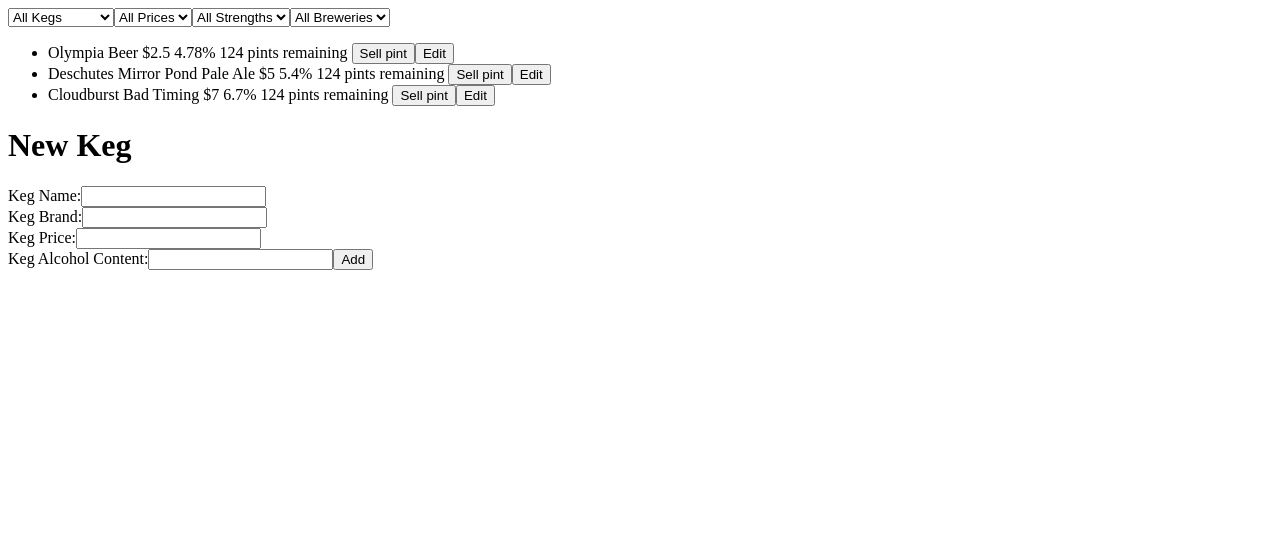
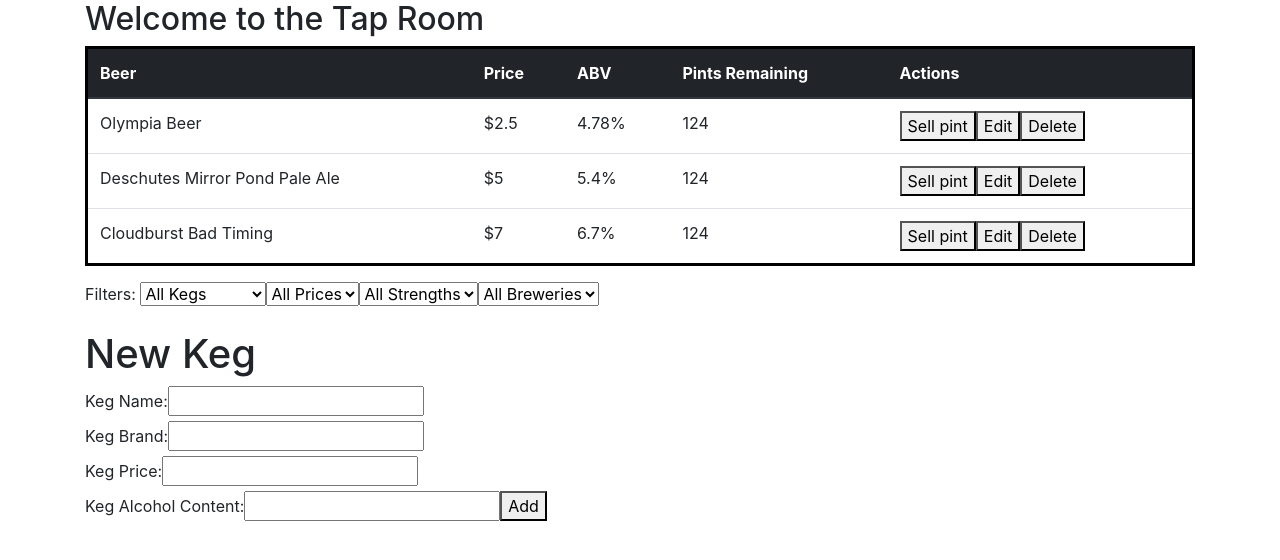
Before and after one commit to zachweintraub/tap-room, an Angular app: page / in a window 1280 px wide. Shown: the top 560 px of the page. Built offline with nearby package versions, Linux system fonts and the light colour scheme.

Commit message:
add delete button to display table

```diff
--- a/src/app/app.component.html
+++ b/src/app/app.component.html
@@ -1,3 +1,4 @@
-<app-keg-list [childKegList]='masterKegList' (clickSender)='editKeg($event)' (sellSender)='sellPint($event)'></app-keg-list>
+<h2>Welcome to the Tap Room</h2>
+<app-keg-list [childKegList]='masterKegList' (clickSender)='editKeg($event)' (clickDelete)="deleteKeg($event)" (sellSender)='sellPint($event)'></app-keg-list>
 <app-edit-keg [childSelectedKeg]='selectedKeg' (clickSender)='editKeg($event)'></app-edit-keg>
 <app-new-keg (sendKeg)='addKeg($event)'></app-new-keg>
--- a/src/app/app.component.ts
+++ b/src/app/app.component.ts
@@ -23,6 +23,14 @@
     this.selectedKeg = clickedKeg;
   }
 
+  deleteKeg(clickedKeg: Keg) {
+    for(let i = 0; i < this.masterKegList.length; i++) {
+      if(clickedKeg.name == this.masterKegList[i].name && clickedKeg.brand == this.masterKegList[i].brand) {
+        this.masterKegList.splice(i, 1);
+      }
+    }
+  }
+
   finishedEditing() {
     this.selectedKeg = null;
   }
--- a/src/app/edit-keg/edit-keg.component.html
+++ b/src/app/edit-keg/edit-keg.component.html
@@ -12,5 +12,4 @@
   <label>ABV:</label>
   <input [(ngModel)]="childSelectedKeg.alcoholContent"><br>
   <button (click)="saveButtonClicked()">Save</button>
-  <!-- <button (click)="deleteKeg(childSelectedKeg)">Delete</button> -->
 </div>
--- a/src/app/edit-keg/edit-keg.component.ts
+++ b/src/app/edit-keg/edit-keg.component.ts
@@ -12,13 +12,13 @@
 
   @Input() childSelectedKeg: Keg;
   @Output() clickSender = new EventEmitter();
+  @Output() clickDelete = new EventEmitter();
 
   saveButtonClicked() {
     this.clickSender.emit(null)
   }
 
-
-  // deleteKeg(selectedKeg: Keg) {
-
-  // }
+  deleteClicked(deleteKeg: Keg) {
+    this.clickDelete.emit(deleteKeg);
+  }
 }
--- a/src/app/keg-list/keg-list.component.css
+++ b/src/app/keg-list/keg-list.component.css
@@ -0,0 +1,3 @@
+.table {
+    border: solid black 3px;
+}
--- a/src/app/keg-list/keg-list.component.html
+++ b/src/app/keg-list/keg-list.component.html
@@ -1,3 +1,30 @@
+<!-- <ul>
+  <li *ngFor='let currentKeg of childKegList | pints:filterByPintsLeft | price:filterByPrice | strength:filterByStrength | brewery:filterByBrewery'>{{currentKeg.brand}} {{currentKeg.name}} ${{currentKeg.price}} {{currentKeg.alcoholContent}}% {{currentKeg.level}} pints remaining
+    <button (click)="sellButtonClicked(currentKeg)">Sell pint</button><button (click)="editButtonClicked(currentKeg)">Edit</button>
+  </li>
+  </ul> -->
+
+  <table class="table">
+    <thead class="thead-dark">
+      <tr>
+        <th scope="col">Beer</th>
+        <th scope="col">Price</th>
+        <th scope="col">ABV</th>
+        <th scope="col">Pints Remaining</th>
+        <th scope="col">Actions</th>
+      </tr>
+    </thead>
+    <tbody>
+      <tr *ngFor='let currentKeg of childKegList | pints:filterByPintsLeft | price:filterByPrice | strength:filterByStrength | brewery:filterByBrewery'>
+        <td>{{currentKeg.brand}} {{currentKeg.name}}</td>
+        <td>${{currentKeg.price}}</td>
+        <td>{{currentKeg.alcoholContent}}%</td>
+        <td>{{currentKeg.level}}</td>
+        <td><button (click)="sellButtonClicked(currentKeg)">Sell pint</button><button (click)="editButtonClicked(currentKeg)">Edit</button><button (click)="deleteClicked(currentKeg)">Delete</button></td>
+      </tr>
+    </tbody>
+  </table>
+  Filters:
   <select (change)='onPintsChange($event.target.value)'>
     <option value='allKegs'>All Kegs</option>
     <option value='Less than 10'>Replace Soon</option>
@@ -18,11 +45,4 @@
   <select (change)='onBreweryChange($event.target.value)'>
     <option value='allKegs'>All Breweries</option>
     <option *ngFor='let currentKeg of childKegList' value={{currentKeg.brand}}>{{currentKeg.brand}}</option>
-</select>
-
-<ul>
-  <li *ngFor='let currentKeg of childKegList | pints:filterByPintsLeft | price:filterByPrice | strength:filterByStrength | brewery:filterByBrewery'>{{currentKeg.brand}} {{currentKeg.name}} ${{currentKeg.price}} {{currentKeg.alcoholContent}}% {{currentKeg.level}} pints remaining
-    <button (click)="sellButtonClicked(currentKeg)">Sell pint</button>
-    <button (click)="editButtonClicked(currentKeg)">Edit</button>
-  </li>
-  </ul>
+  </select><br><br>
--- a/src/app/keg-list/keg-list.component.ts
+++ b/src/app/keg-list/keg-list.component.ts
@@ -10,6 +10,11 @@
   @Input() childKegList: Keg[];
   @Output() clickSender = new EventEmitter();
   @Output() sellSender = new EventEmitter();
+  @Output() clickDelete = new EventEmitter();
+
+  deleteClicked(deleteKeg: Keg) {
+    this.clickDelete.emit(deleteKeg);
+  }
 
   editButtonClicked(keg: Keg) {
     this.clickSender.emit(keg);
--- a/src/app/new-keg/new-keg.component.ts
+++ b/src/app/new-keg/new-keg.component.ts
@@ -1,4 +1,4 @@
-import { Component, Input, Output, EventEmitter } from '@angular/core';
+import { Component, Output, EventEmitter } from '@angular/core';
 import {Keg} from '../models/keg.model';
 
 @Component({
--- a/src/index.html
+++ b/src/index.html
@@ -7,8 +7,11 @@
 
   <meta name="viewport" content="width=device-width, initial-scale=1">
   <link rel="icon" type="image/x-icon" href="favicon.ico">
+  <link rel="stylesheet" href="https://maxcdn.bootstrapcdn.com/bootstrap/4.0.0/css/bootstrap.min.css" integrity="sha384-Gn5384xqQ1aoWXA+058RXPxPg6fy4IWvTNh0E263XmFcJlSAwiGgFAW/dAiS6JXm" crossorigin="anonymous">
 </head>
 <body>
-  <app-root></app-root>
+  <div class="container">
+    <app-root></app-root>
+  </div>
 </body>
 </html>
```
Also changed, not shown: src/app/new-keg/new-keg.component.html (+8 -0 lines). Lines whose indentation alone changed are shown as unchanged.
